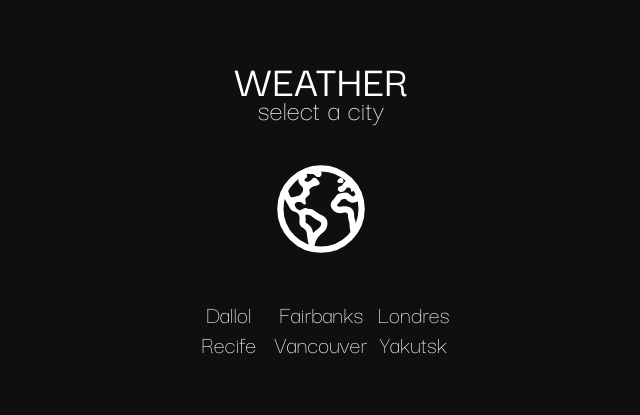
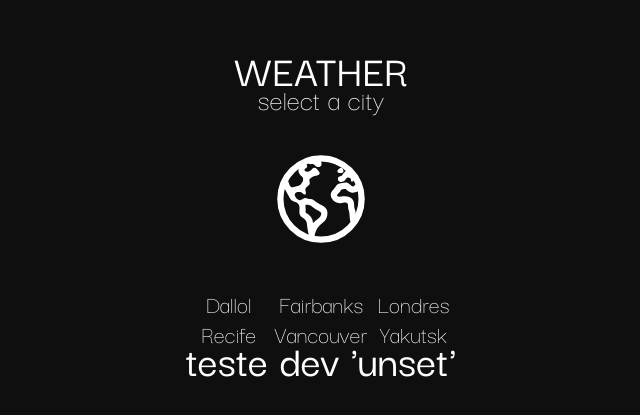
Before and after one commit to netodomingos/tds-project, a React (Vite) app: page / in a window 1280 px wide. Shown: the part 181-596 px from the top of the page, without its empty margins (319-959 px from the left). Built offline with nearby package versions, Linux system fonts and the light colour scheme; no server answers.

Commit message:
test deploy

```diff
--- a/src/pages/home/home.tsx
+++ b/src/pages/home/home.tsx
@@ -68,7 +68,7 @@ export default function Home() {
             ))
           }
         </RowContent>
-        <Title>{import.meta.env.VITE_TEST_ENV}</Title>
+        <Title>teste dev '{import.meta.env.VITE_WEATHER_API_KEY}'</Title>
       </ViewContent>
     </Container>
   )
```
